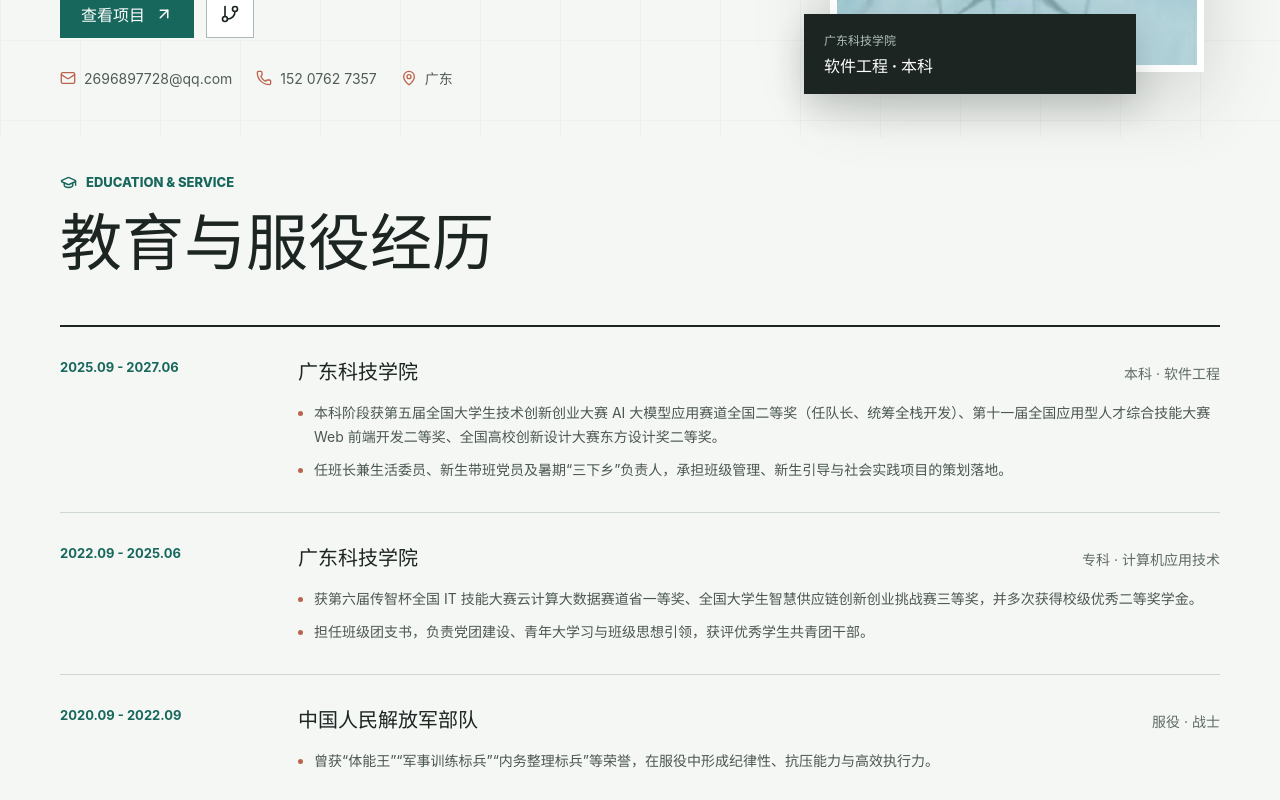
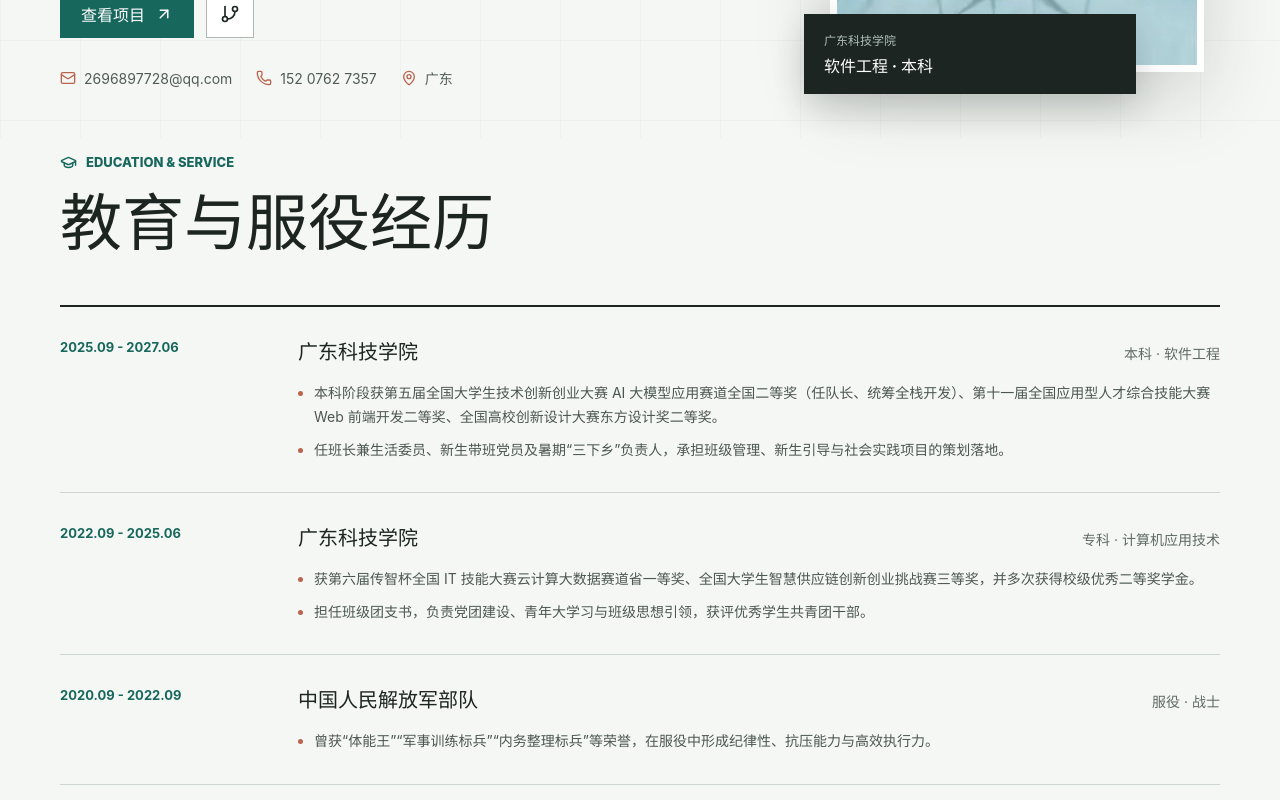
Before and after one commit to Coisini-K/Introduction, a Vue app: page / in a window 1280 px wide. Shown: the part 520-1320 px from the top of the page. Built offline with nearby package versions, Linux system fonts and the light colour scheme.

Commit message:
fix: keep education heading visible on initial load

```diff
--- a/src/App.vue
+++ b/src/App.vue
@@ -280,7 +280,7 @@ onUnmounted(() => {
     </section>
 
     <section id="education" class="section education-section" aria-labelledby="education-title">
-      <div class="section-heading" data-reveal>
+      <div class="section-heading">
         <p class="section-kicker"><GraduationCap :size="17" /> Education & Service</p>
         <h2 id="education-title">教育与服役经历</h2>
       </div>
--- a/src/style.css
+++ b/src/style.css
@@ -395,7 +395,7 @@ main {
 }
 
 .education-section {
-  padding-top: 36px;
+  padding-top: 16px;
 }
 
 .education-item {
```
